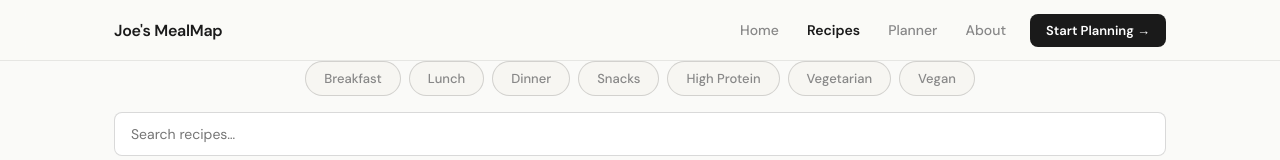
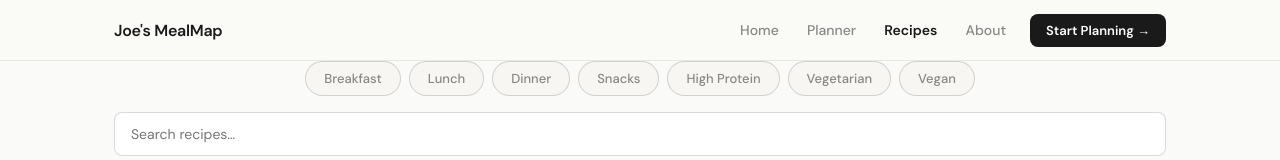
Before and after one commit to joe189/joesmealmap, a Next.js app: page /recipes in a window 1280 px wide. Shown: the top 160 px of the page. Built offline with nearby package versions, Linux system fonts and the light colour scheme.

Commit message:
feat: update NavBar links — Home→/, Planner→/planner, order: Home|Planner|Recipes|About

```diff
--- a/components/NavBar.tsx
+++ b/components/NavBar.tsx
@@ -9,23 +9,23 @@ export default function NavBar() {
   return (
     <nav className="site-nav">
       <div className="site-nav-inner">
-        <Link href="/home" className="site-nav-logo">
+        <Link href="/" className="site-nav-logo">
           Joe&apos;s MealMap
         </Link>
         <div className="site-nav-links">
-          <Link href="/home" className={`site-nav-link${pathname === '/home' ? ' active' : ''}`}>
+          <Link href="/" className={`site-nav-link${pathname === '/' ? ' active' : ''}`}>
             Home
+          </Link>
+          <Link href="/planner" className={`site-nav-link${pathname === '/planner' ? ' active' : ''}`}>
+            Planner
           </Link>
           <Link href="/recipes" className={`site-nav-link${pathname?.startsWith('/recipes') ? ' active' : ''}`}>
             Recipes
           </Link>
-          <Link href="/" className={`site-nav-link${pathname === '/' ? ' active' : ''}`}>
-            Planner
-          </Link>
           <Link href="/about" className={`site-nav-link${pathname === '/about' ? ' active' : ''}`}>
             About
           </Link>
-          <Link href="/" className="site-nav-cta">
+          <Link href="/planner" className="site-nav-cta">
             Start Planning →
           </Link>
         </div>
@@ -45,11 +45,11 @@ function MobileMenu({ pathname }: { pathname: string | null }) {
           <span />
         </summary>
         <div className="mobile-menu-dropdown">
-          <Link href="/home" className={pathname === '/home' ? 'active' : ''}>Home</Link>
+          <Link href="/" className={pathname === '/' ? 'active' : ''}>Home</Link>
+          <Link href="/planner" className={pathname === '/planner' ? 'active' : ''}>Planner</Link>
           <Link href="/recipes" className={pathname?.startsWith('/recipes') ? 'active' : ''}>Recipes</Link>
-          <Link href="/" className={pathname === '/' ? 'active' : ''}>Planner</Link>
           <Link href="/about" className={pathname === '/about' ? 'active' : ''}>About</Link>
-          <Link href="/" className="mobile-cta">Start Planning →</Link>
+          <Link href="/planner" className="mobile-cta">Start Planning →</Link>
         </div>
       </details>
     </div>
```
